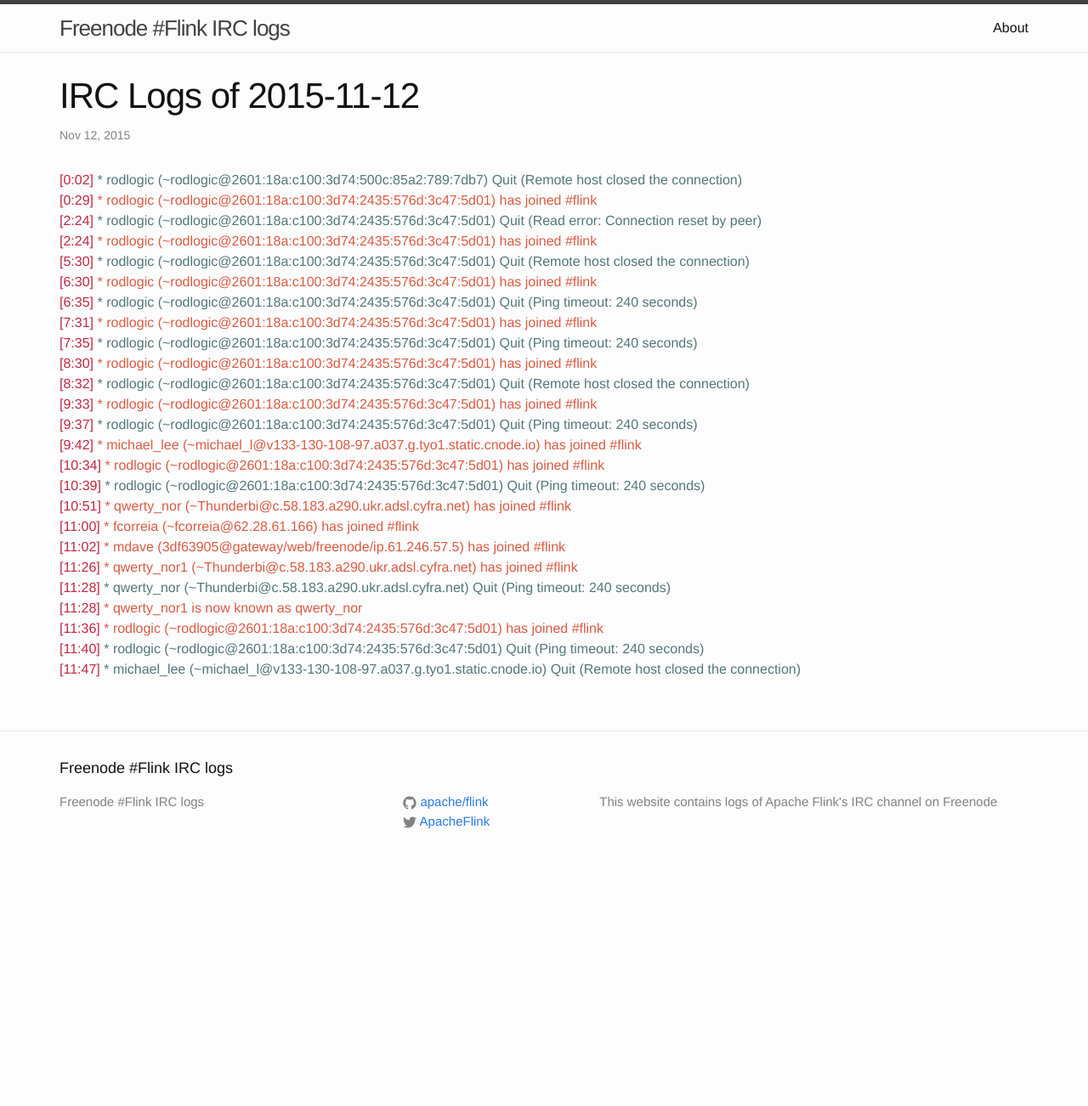
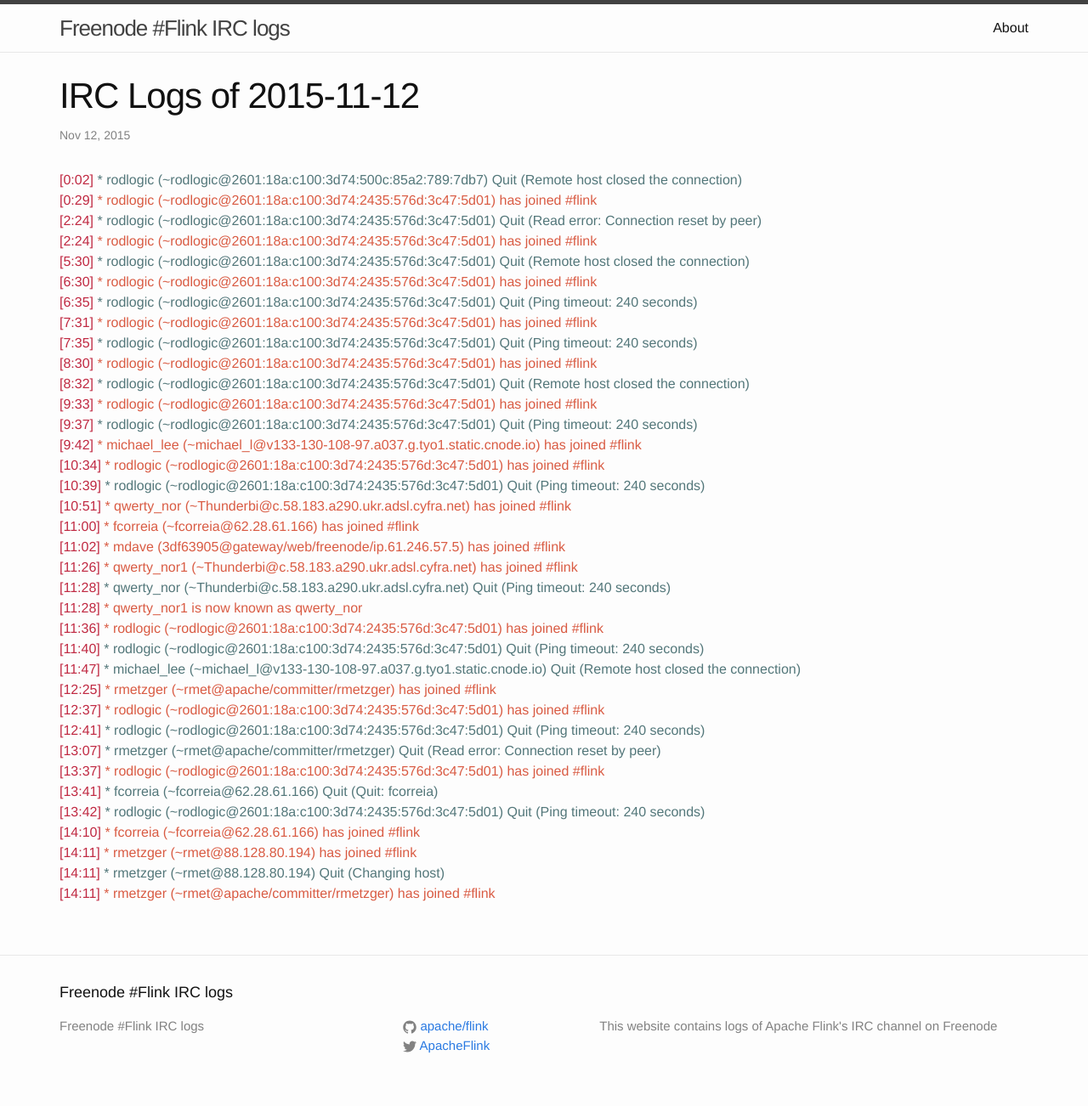
Before and after one commit to flink-irc-logs/flink-irc-logs.github.io, a Jekyll site: the page built from _posts/2015-11-12-logs.markdown, in a window 1280 px wide. Shown: the whole page at 85% size. Built offline with Jekyll 4.4.1, drawn with Linux system fonts in a browser that asks for light colours; before the commit the page ends 1038 px from its top, so only the background shows below that.

Commit message:
Update of the logs on Thu Nov 12 14:20:29 CET 2015

```diff
--- a/_posts/2015-11-12-logs.markdown
+++ b/_posts/2015-11-12-logs.markdown
@@ -29,3 +29,14 @@
 <span class="irc-date">[11:36]</span> <span class="irc-green">* rodlogic (~rodlogic@2601:18a:c100:3d74:2435:576d:3c47:5d01) has joined #flink</span><br />
 <span class="irc-date">[11:40]</span> <span class="irc-navy">* rodlogic (~rodlogic@2601:18a:c100:3d74:2435:576d:3c47:5d01) Quit (Ping timeout: 240 seconds)</span><br />
 <span class="irc-date">[11:47]</span> <span class="irc-navy">* michael_lee (~michael_l@v133-130-108-97.a037.g.tyo1.static.cnode.io) Quit (Remote host closed the connection)</span><br />
+<span class="irc-date">[12:25]</span> <span class="irc-green">* rmetzger (~rmet@apache/committer/rmetzger) has joined #flink</span><br />
+<span class="irc-date">[12:37]</span> <span class="irc-green">* rodlogic (~rodlogic@2601:18a:c100:3d74:2435:576d:3c47:5d01) has joined #flink</span><br />
+<span class="irc-date">[12:41]</span> <span class="irc-navy">* rodlogic (~rodlogic@2601:18a:c100:3d74:2435:576d:3c47:5d01) Quit (Ping timeout: 240 seconds)</span><br />
+<span class="irc-date">[13:07]</span> <span class="irc-navy">* rmetzger (~rmet@apache/committer/rmetzger) Quit (Read error: Connection reset by peer)</span><br />
+<span class="irc-date">[13:37]</span> <span class="irc-green">* rodlogic (~rodlogic@2601:18a:c100:3d74:2435:576d:3c47:5d01) has joined #flink</span><br />
+<span class="irc-date">[13:41]</span> <span class="irc-navy">* fcorreia (~fcorreia@62.28.61.166) Quit (Quit: fcorreia)</span><br />
+<span class="irc-date">[13:42]</span> <span class="irc-navy">* rodlogic (~rodlogic@2601:18a:c100:3d74:2435:576d:3c47:5d01) Quit (Ping timeout: 240 seconds)</span><br />
+<span class="irc-date">[14:10]</span> <span class="irc-green">* fcorreia (~fcorreia@62.28.61.166) has joined #flink</span><br />
+<span class="irc-date">[14:11]</span> <span class="irc-green">* rmetzger (~rmet@88.128.80.194) has joined #flink</span><br />
+<span class="irc-date">[14:11]</span> <span class="irc-navy">* rmetzger (~rmet@88.128.80.194) Quit (Changing host)</span><br />
+<span class="irc-date">[14:11]</span> <span class="irc-green">* rmetzger (~rmet@apache/committer/rmetzger) has joined #flink</span><br />
```
